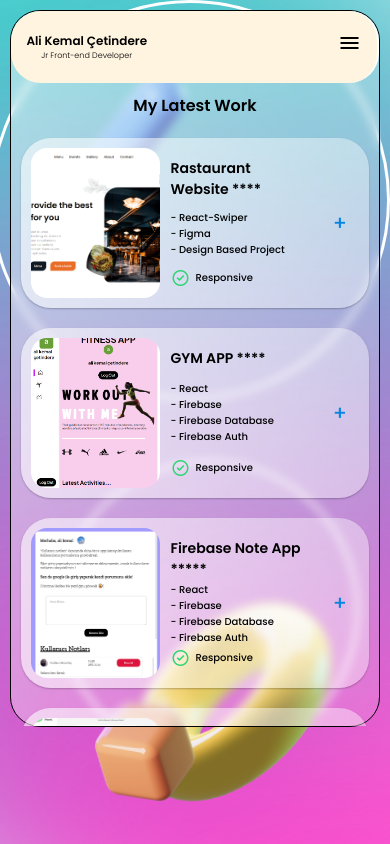
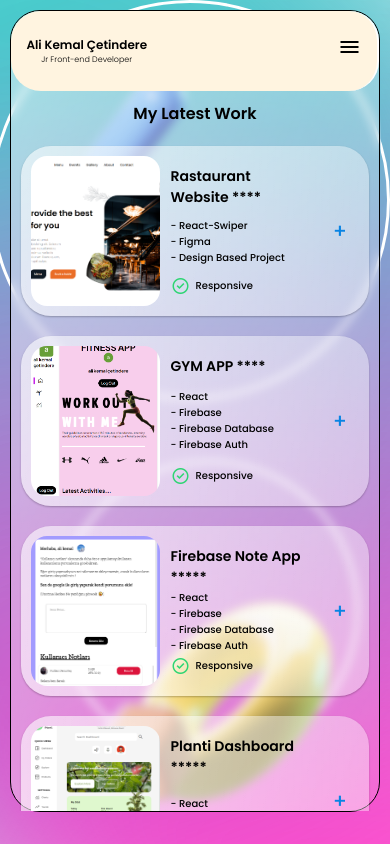
Before and after one commit to alkm-cet/Portfolio, a React (Create React App) app: page /Portfolio in a window 390 px wide. Built offline with nearby package versions, Linux system fonts and the light colour scheme.

Commit message:
app.js height 95%

```diff
--- a/src/App.css
+++ b/src/App.css
@@ -44,7 +44,7 @@
 @media (max-width:768px) {
   .App {
     width: 95%;
-    height: 85%;
+    height: 95%;
     border: 1px solid black;
   }
 }
```
